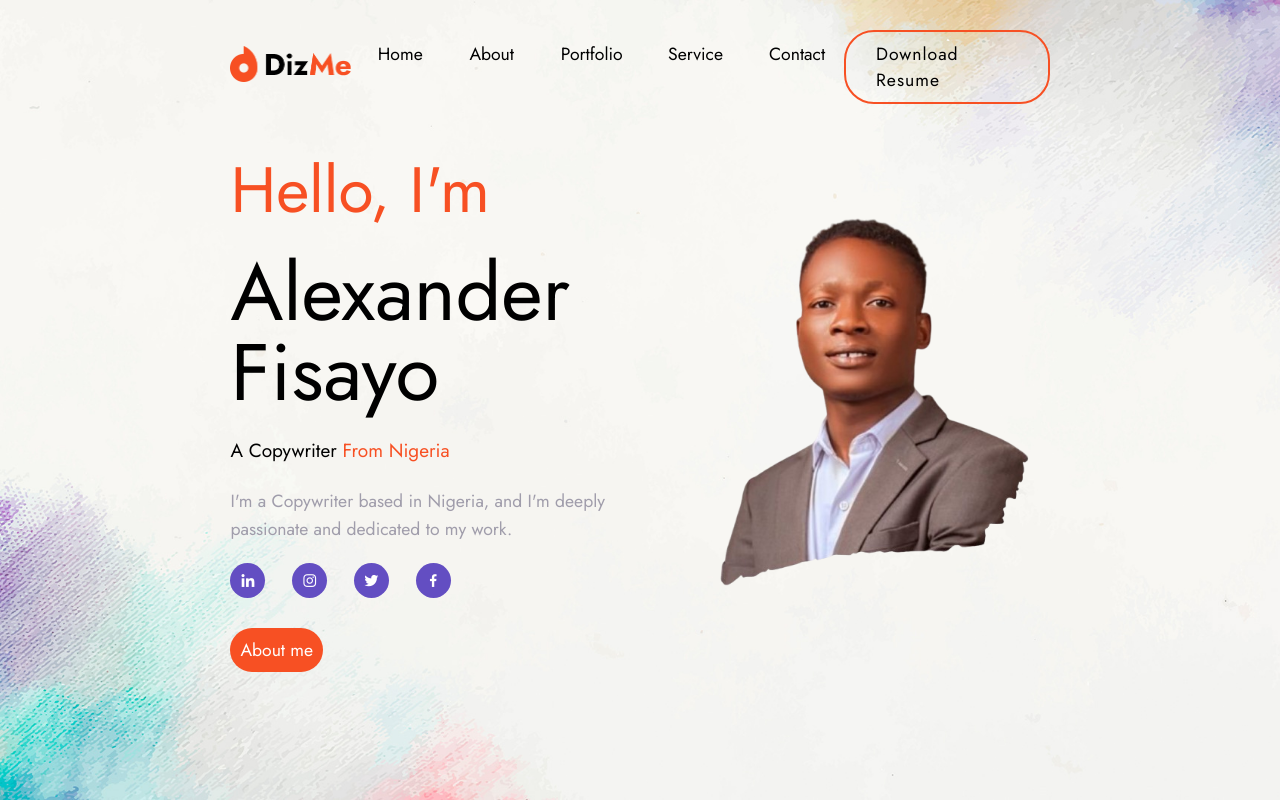
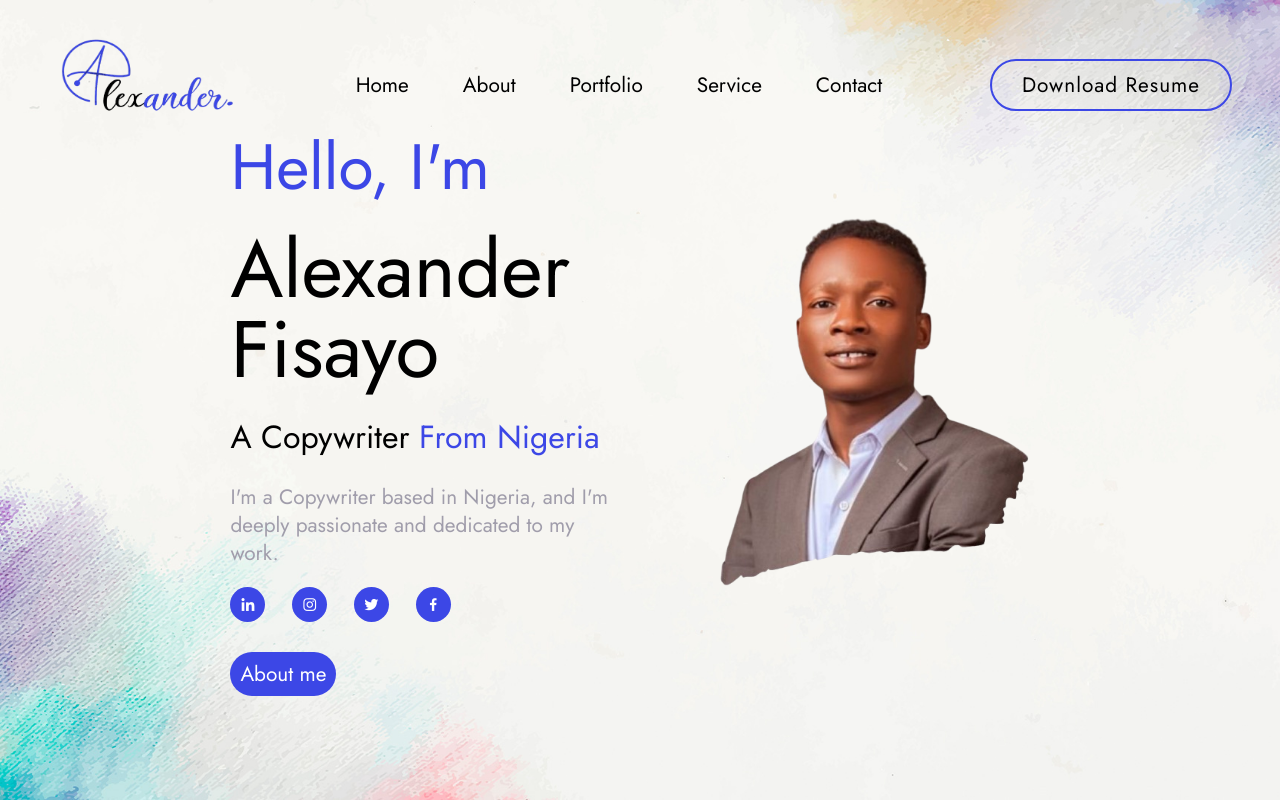
Before and after one commit to certifieddev4real/Alexander-Portfolio, a plain HTML site: page index.html in a window 1280 px wide. Shown: the top 802 px of the page. Drawn offline with nearby package versions, Linux system fonts and the light colour scheme.

Commit message:
3rd commit
solved the navbar issue a bit but might need to reduce the padding up, looks a bit vacant

```diff
--- a/assets/css/style.css
+++ b/assets/css/style.css
@@ -44,13 +44,13 @@
     --BG-COLOR: #fff;
     --TEXT-COLOR: #000;
     --SECONDARY-COLOR: #a09dab;
-    --MAIN-COLOR: #f75023;
+    --MAIN-COLOR: #3c47e6;
 
     /* typography */
 
     --BIG-FONT: 5rem;
     --H2-FONT: 3rem;
-    --P-FONT: 1.1rem;
+    --P-FONT: 1.3rem;
 
 }
 
@@ -73,20 +73,20 @@ body {
   align-items: center;
   justify-content: space-between;
   background: transparent;
-  padding: 30px 18%;
+  padding: 2rem 3rem 0;
   transition: .3s;
 }
 
 .header.sticky {
   background: var(--BG-COLOR);
-  padding: 13px 18%;
+  padding: 2rem 3rem 0;
   box-shadow: 0px 0px 10px rgb(0 0 0 / 10%);
 }
 
 .logo img {
   max-width: 100%;
-  width: 130px;
-  height: auto;
+  width: 200px;
+  height: 100px;
 }
 
 .navlist {
@@ -110,7 +110,7 @@ body {
   width: 0;
   height: 2px;
   background-color: var(--MAIN-COLOR);
-  bottom: -3px;
+  bottom: 0;
   left: 0;
   transition: ease .40s;
 }
@@ -184,7 +184,7 @@ section {
 
 .home-text h5 {
   margin-bottom: 23px;
-  font-size: 19px;
+  font-size: 2rem;
   font-weight: 500;
 }
 
@@ -206,7 +206,7 @@ span {
   display: inline-flex;
   align-items: center;
   justify-content: center;
-  background: #634ec2;
+  background: var(--MAIN-COLOR);
   font-size: 17px;
   color: var(--BG-COLOR);
   margin-right: 22px;
@@ -215,7 +215,9 @@ span {
 
 .social a:hover {
   transform: scale(1.1);
-  background: var(--MAIN-COLOR);
+  background: var(--BG-COLOR);
+  color: var(--MAIN-COLOR);
+  border: 2px solid var(--MAIN-COLOR);
   transition: .4s;
 }
 
@@ -233,6 +235,9 @@ span {
 
 .btn:hover {
   transform: scale(1.1);
+  color: var(--MAIN-COLOR);
+  background: var(--BG-COLOR);
+  border: 2px solid var(--MAIN-COLOR);
 }
 
 .home-img img {
--- a/index.html
+++ b/index.html
@@ -34,7 +34,7 @@
     <!-- #HEADER -->
 
     <header class="header">
-        <a href="#" class="logo"><img src="./assets/images/logo.png" alt="Alexander home"></a>
+        <a href="#" class="logo"><img src="./assets/images/Alexander_s_logo_with_a_period-removebg-preview.png" alt="Alexander home"></a>
         <div class="bx bx-menu" id="menu-icon"></div>
 
         <ul class="navlist">
```
Also changed, not shown: assets/images/Alexander_s_logo-removebg-preview.png (added), assets/images/Alexander_s_logo_with_a_period-removebg-preview.png (added).
